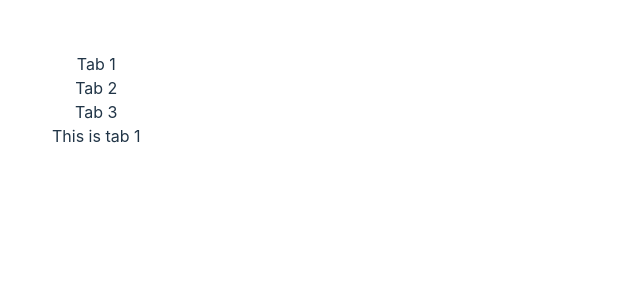
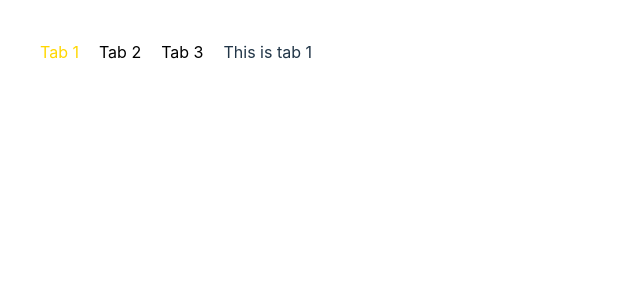
Before and after one commit to reauctioned/React_25, a React (Vite) app in the folder React_CodeCamp/: page / in a window 1280 px wide. Shown: the top 300 px of the page, without its empty margins (0-640 px from the left). Built offline with nearby package versions, Linux system fonts and the light colour scheme.

Commit message:
+dyanmic css for divs

```diff
--- a/React_CodeCamp/src/components/custom_tabs/tabs.css
+++ b/React_CodeCamp/src/components/custom_tabs/tabs.css
@@ -0,0 +1,12 @@
+.wrapper
+{
+    padding: 8px;
+}
+
+
+.heading{
+    display: flex;
+    justify-content: center;
+    margin-bottom: 12px;
+    gap: 20px;
+}
--- a/React_CodeCamp/src/components/custom_tabs/tabs.jsx
+++ b/React_CodeCamp/src/components/custom_tabs/tabs.jsx
@@ -1,4 +1,5 @@
 import { useState } from "react"
+import "./tabs.css"
 
 
 
@@ -18,7 +19,7 @@
         <div className="heading">
                {
                 tabsContent.map((tabItem, index)=>
-                    <div  onClick={()=> handleOnClick(index)}   key={tabItem.label}>
+                    <div className={`tab-item ${currentTabIndex === index? 'active' : 'inactive'}`}  onClick={()=> handleOnClick(index)}   key={tabItem.label}>
                         <span className="label">{tabItem.label}</span>
                      </div>
                 )
```
